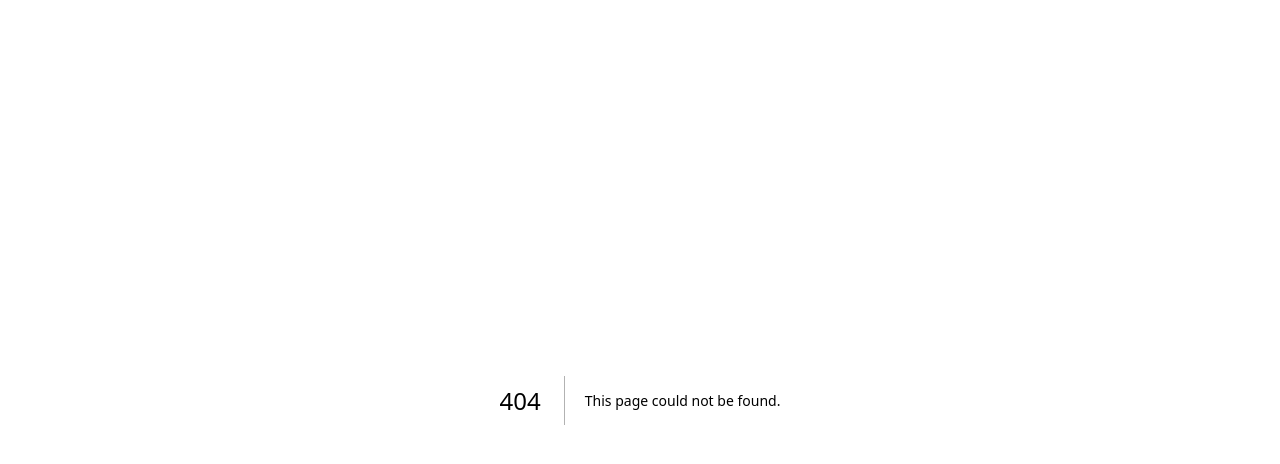
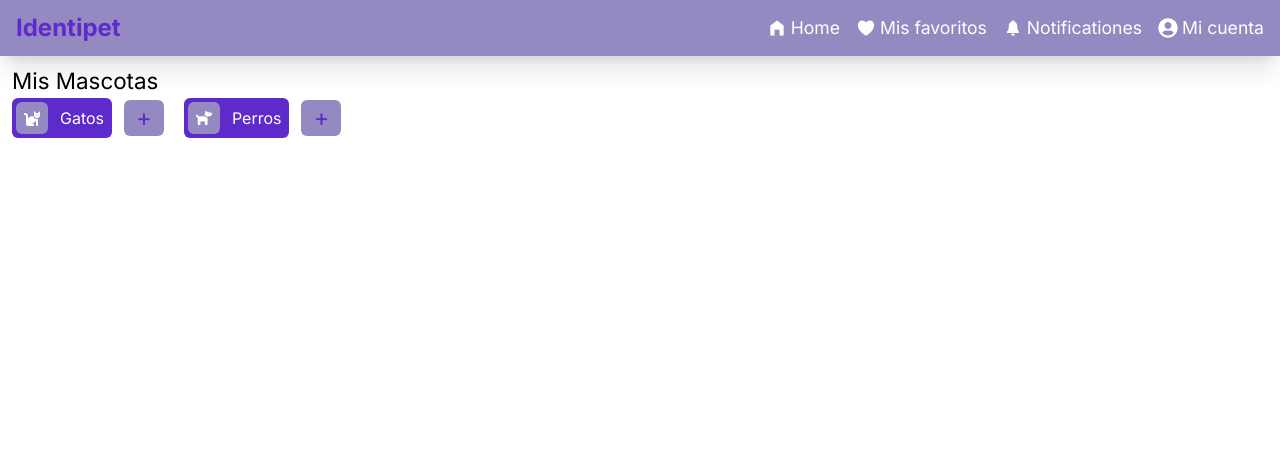
Before and after one commit to martinhpcodecnoob/recovery-mascots, a Next.js app in the folder front-end/: page /mypets in a window 1280 px wide. Before the commit this address had no page. Shown: the top 464 px of the page. Built offline with nearby package versions, Linux system fonts and the light colour scheme.

Commit message:
Algunos cambios

```diff
--- a/front-end/src/app/mymascots/home/Home.tsx
+++ /dev/null
@@ -1,19 +0,0 @@
-import React from 'react'
-import NavbarHome from './components/NavbarHome'
-import FooterbarHome from './components/FooterbarHome'
-
-const Home = () => {
-    return (
-        <>
-            <header className='w-full mdx:invisible'>
-                <NavbarHome/>
-            </header>
-            olaa
-            <footer className='md:invisible'>
-                <FooterbarHome/>
-            </footer>
-        </>
-    )
-}
-
-export default Home
--- /dev/null
+++ b/front-end/src/app/mypets/home/Home.tsx
@@ -0,0 +1,27 @@
+import React from 'react'
+import NavbarHome from './components/NavbarHome'
+import FooterbarHome from './components/FooterbarHome'
+import NavBarHomeTwo from './components/NavBarHomeTwo'
+import Categories from './components/Categories'
+
+const Home = () => {
+    return (
+        <>
+            <header className='w-full h-16'>
+                <NavbarHome/>
+                <NavBarHomeTwo/>
+            </header>
+            <main className='top-44 h-16 mx-3'>
+                <h1 className='text-[1.4rem]'>
+                    Mis Mascotas
+                </h1>
+                <Categories/>
+            </main>
+            <footer className='md:invisible'>
+                <FooterbarHome/>
+            </footer>
+        </>
+    )
+}
+
+export default Home
--- /dev/null
+++ b/front-end/src/app/mypets/home/components/Categories.tsx
@@ -0,0 +1,31 @@
+import React from 'react'
+import { FaCat } from "react-icons/fa";
+import { FaDog } from "react-icons/fa6";
+
+const Categories = () => {
+    return (
+        <div className='flex space-x-5 text-white'>
+            <div className='flex justify-center items-center space-x-3'>
+                <div className='flex justify-center items-center space-x-2 rounded-md bg-identipet'>
+                    <div className='p-2 rounded-md bg-hero_ligth_secondary m-1'><FaCat/></div>
+                    <div className='pr-2'>Gatos</div>
+                </div>
+                <div className='px-3 bg-hero_ligth_secondary text-identipet text-[1.5rem] rounded-md'>
+                    +
+                </div>
+            </div>
+            <div className='flex justify-center items-center space-x-3'>
+                <div className='flex justify-center items-center space-x-2 rounded-md bg-identipet'>
+                    <div className='p-2 rounded-md bg-hero_ligth_secondary m-1'><FaDog/></div>
+                    <div className='pr-2'>Perros</div>
+                </div>
+                <div className='px-3 bg-hero_ligth_secondary text-identipet text-[1.5rem] rounded-md'>
+                    +
+                </div>
+            </div>
+
+        </div>
+    )
+}
+
+export default Categories
--- /dev/null
+++ b/front-end/src/app/mypets/home/components/NavBarHomeTwo.tsx
@@ -0,0 +1,12 @@
+import React from 'react'
+
+const NavBarHomeTwo = () => {
+    return (
+        <div className='md:invisible fixed w-full h-14 shadow-xl bg-hero_primary flex justify-between items-center'>
+            <div className='ml-3 text-identipet text-[1.3rem] font-bold'>Identipet</div>
+            <div className='mr-4 text-white bg-hero_black rounded-[50%] p-2'>MH</div>
+        </div>
+    )
+}
+
+export default NavBarHomeTwo
```
Also changed, not shown: front-end/src/app/mypets/home/components/FooterbarHome.tsx (renamed from front-end/src/app/mymascots/home/components/FooterbarHome.tsx), front-end/src/app/mypets/home/components/NavbarHome.tsx (renamed from front-end/src/app/mymascots/home/components/NavbarHome.tsx), front-end/src/app/mypets/page.tsx (renamed from front-end/src/app/mymascots/page.tsx).
